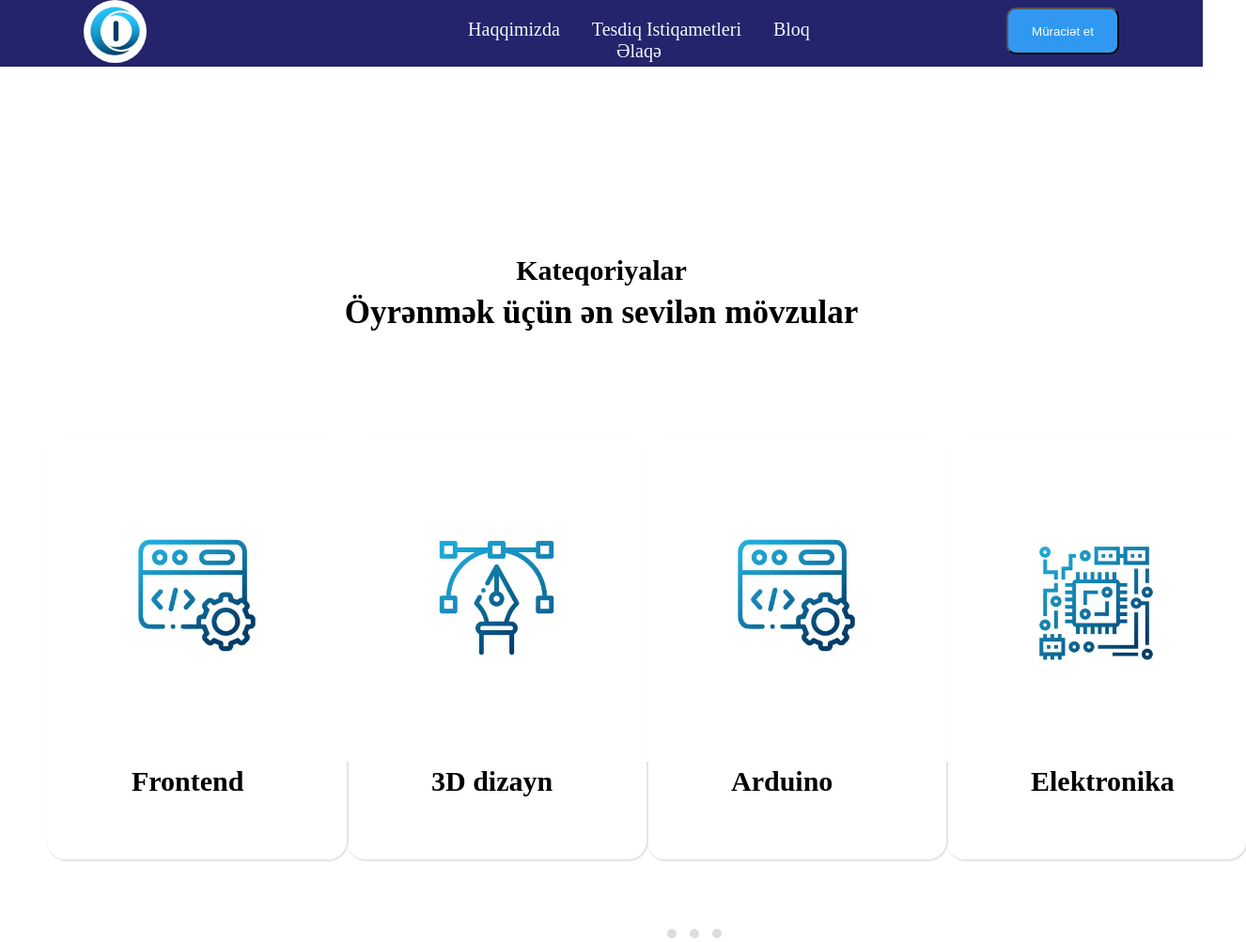
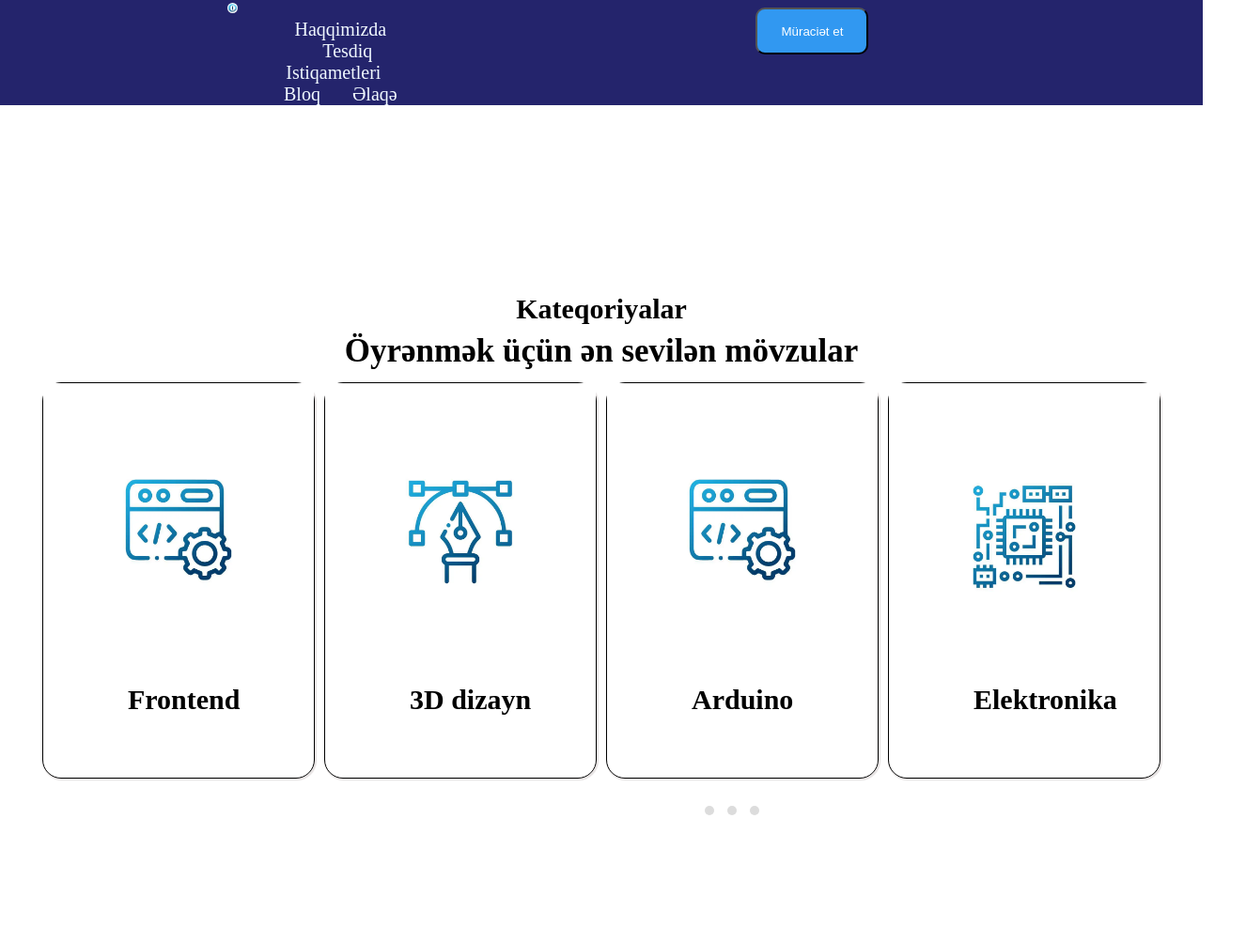
Before and after one commit to Lamiiii/task-7, a plain HTML site: page index.html in a window 1280 px wide. Shown: the whole page at 94% size, 1326 px wide, since content can reach past the window. After the commit the page ends 872 px from the top, so only its background shows below. Drawn offline with Linux system fonts and the light colour scheme.

Commit message:
structure

```diff
--- /dev/null
+++ b/assets/main.css
@@ -0,0 +1,19 @@
+.col-1{
+    width: 2%;
+}
+.col-2{
+    width: 4%;
+}
+.col-3{
+    width: 6%;
+}
+
+.container{
+    width: 1200px;
+    margin: 0 auto;
+}
+
+.row{
+    display: flex;
+    flex-wrap: wrap;
+}
--- a/assets/style.css
+++ b/assets/style.css
@@ -1,17 +1,17 @@
-*{
+* {
   margin: 0;
   padding: 0;
   box-sizing: border-box;
 }
 
-.contanier{
+.contanier {
   width: 100%;
   display: flex;
   justify-content: space-around;
   margin: 0 auto;
   background-color: rgb(36, 36, 108);
 }
-.logo img{
+.logo img {
   border-radius: 40px;
 }
 
@@ -20,17 +20,17 @@
   padding-top: 20px;
 }
 
-.navigation ul{
+.navigation ul {
   text-align: center;
 }
 
-.navigation ul li{
+.navigation ul li {
   display: inline-block;
   list-style: none;
   font-size: 20px;
 }
 
-.navigation ul li a{
+.navigation ul li a {
   text-decoration: none;
   color: aliceblue;
   padding: 15px;
@@ -39,51 +39,46 @@
 .apply-btn button {
   width: 33.3%;
   display: inline-block;
-border-radius:10px;
+  border-radius: 10px;
   width: 120px;
   height: 50px;
   margin-top: 8px;
   text-align: center;
-background-color:rgb(49, 152, 241);
+  background-color: rgb(49, 152, 241);
   color: white;
 }
 
-.catagories{
+.catagories {
   margin-top: 200px;
   text-align: center;
 }
-h4{
+h4 {
   font-size: 30px;
 }
 
-.topic{
+.topic {
   font-size: 35px;
   font-weight: 800;
   padding: 8px;
 }
 
-.wrapper-cards{
-display: flex;
-justify-content: space-around;
-margin-top: 50px;
-padding: 50px;
-}
 
-h5{
+
+h5 {
   margin-left: 90px;
   height: 100px;
 }
 
-.card{
+.card {
   box-shadow: 1px 1px 1px 1px rgb(231, 227, 227);
   border-radius: 20px;
 }
 
-h5{
+h5 {
   font-size: 30px;
 }
 
-.wrapper-circle span{
+.wrapper-circle span {
   display: inline-block;
   width: 10px;
   height: 10px;
@@ -92,7 +87,33 @@ h5{
   margin-left: 10px;
 }
 
-.wrapper-circle{
+.wrapper-circle {
   margin-left: 700px;
   margin-top: 20px;
 }
+
+.col-8 {
+  width: calc(800% / 12);
+}
+
+.container {
+  width: 1200px;
+  margin: 0 auto;
+}
+.row{
+    display: flex;
+    flex-wrap: wrap;
+}
+
+.col-3{
+    width: 25%;
+    padding: 5px;
+
+}
+.card{
+   border: 1px solid black;
+}
+
+.fluid-width{
+    width: 100%;
+}
--- a/index.html
+++ b/index.html
@@ -1,17 +1,22 @@
 <!DOCTYPE html>
 <html lang="en">
   <head>
-    <meta charset="UTF-8">
-    <meta name="viewport" content="width=device-width, initial-scale=1.0">
+    <meta charset="UTF-8" />
+    <meta name="viewport" content="width=device-width, initial-scale=1.0" />
     <title>Document</title>
-    <link rel="stylesheet" href="./assets/style.css">
+    <link rel="stylesheet" href="./assets/main.css">
+    <link rel="stylesheet" href="./assets/style.css" />
   </head>
   <body>
     <header>
       <div class="contanier">
+        <div class="row">
+          <div class="col-2">
             <div class="logo">
-            <img src="./assets/1712506402731.jpeg" alt="" width="33.3%">
+              <img src="./assets/1712506402731.jpeg" alt="" width="33.3%" />
             </div>
+          </div>
+          <div class="col-8">
             <div class="navigation">
               <ul>
                 <li><a href="#">Haqqimizda</a></li>
@@ -20,34 +25,55 @@
                 <li><a href="#">Əlaqə</a></li>
               </ul>
             </div>
+          </div>
+          <div class="col-2">
             <div class="apply-btn">
               <button>Müraciət et</button>
+            </div>
+          </div>
         </div>
       </div>
     </header>
 
     <main>
-        <section id="wrapper">
+      <section id="categories">
+        <div class="container">
             <div class="catagories">
               <h4 class="wrapper-topic">Kateqoriyalar</h4>
               <p class="topic">Öyrənmək üçün ən sevilən mövzular</p>
             </div>
-            <div class="wrapper-cards">
+            <div class="row ">
+                <div class="col-3">
               <div class="card">
-                    <img src="./assets/arduino-proqramlashdirma-k.webp" alt="" width="319px">
-                    <h5 >Frontend </h5>
+                <img
+                  src="./assets/arduino-proqramlashdirma-k.webp"
+                  alt=""
+                  class="fluid-width"
+                />
+                <h5>Frontend</h5>
               </div>
+            </div>
+            <div class="col-3">
               <div class="card">
-                    <img src="./assets/3d-dizayn-k.webp" alt="" width="319px">
+                <img src="./assets/3d-dizayn-k.webp" alt="" class="fluid-width"/>
                 <h5>3D dizayn</h5>
               </div>
+            </div>
+            <div class="col-3">
               <div class="card">
-                    <img src="./assets/arduino-proqramlashdirma-k.webp" alt="" width="319px">
-                    <h5>Arduino </h5>
+                <img
+                  src="./assets/arduino-proqramlashdirma-k.webp"
+                  alt=""
+                  class="fluid-width"
+                />
+                <h5>Arduino</h5>
               </div>
+            </div>
+            <div class="col-3">
               <div class="card">
-                    <img src="./assets/elektronika-k.webp" alt="" width="319px">
+                <img src="./assets/elektronika-k.webp" alt="" class="fluid-width" />
                 <h5>Elektronika</h5>
+              </div>
             </div>
             </div>
             <div class="wrapper-circle">
@@ -55,8 +81,9 @@
               <span></span>
               <span></span>
             </div>
+          </div>
+
       </section>
-
     </main>
   </body>
 </html>
```
Lines whose indentation alone changed are shown as unchanged.
